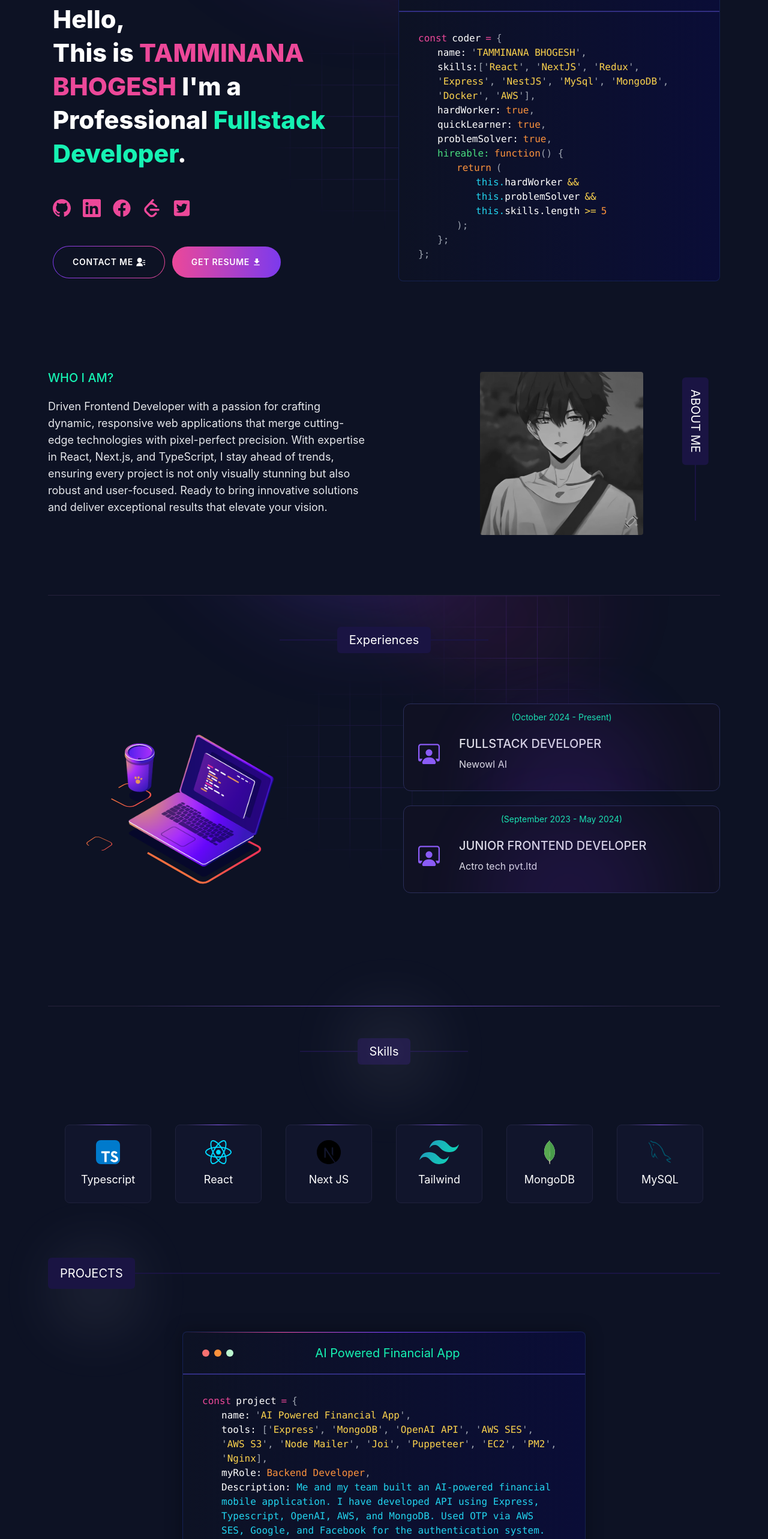
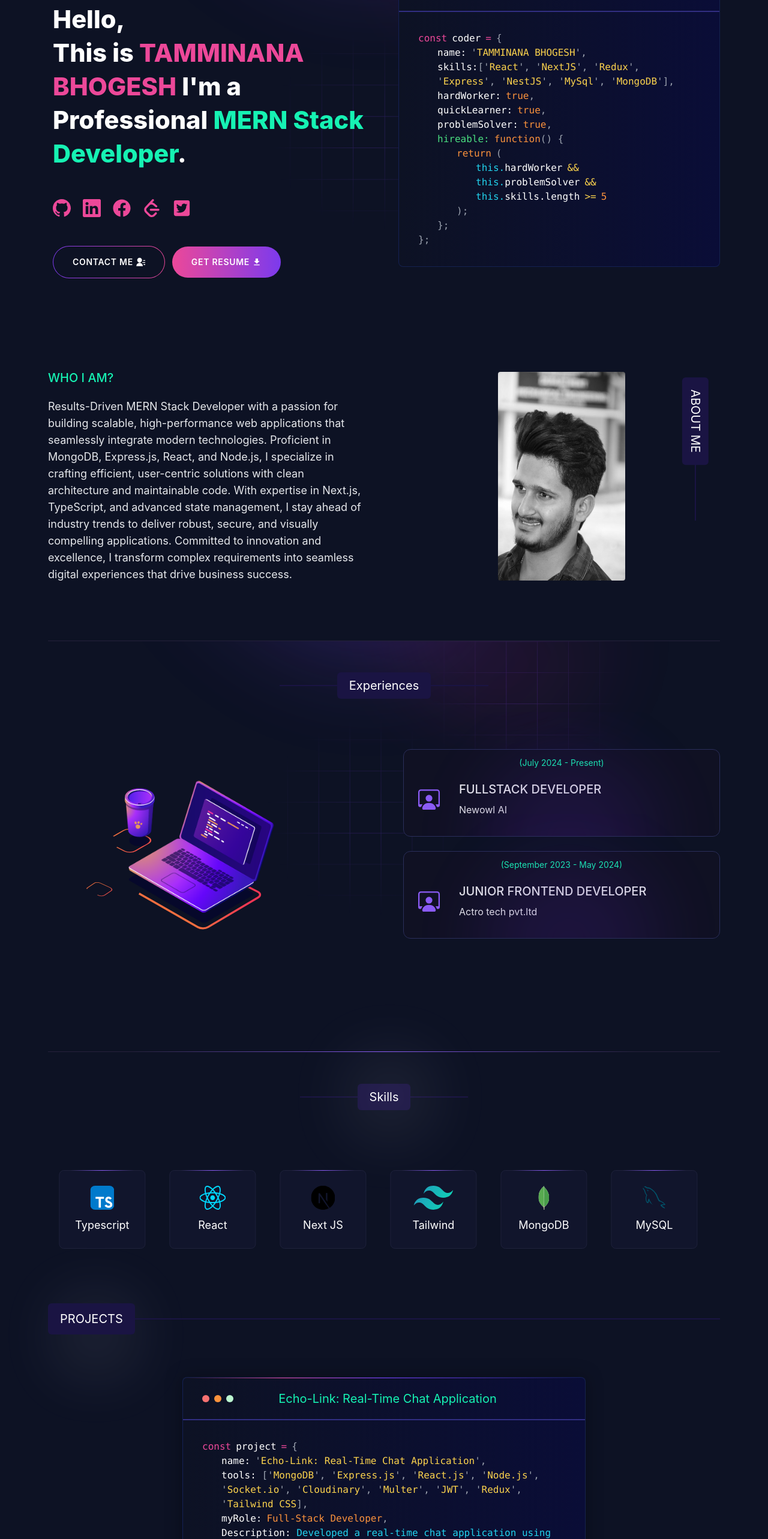
Before and after one commit to Bhogesh02/Mr_Bhogesh_Portfolio, a React (Create React App) app: page / in a window 1280 px wide. Shown: the part 160-2726 px from the top of the page at 60% size. Built offline with nearby package versions, Linux system fonts and the light colour scheme.

Commit message:
project added

```diff
--- a/src/components/About.jsx
+++ b/src/components/About.jsx
@@ -1,7 +1,7 @@
 // @flow strict
 
 import { personalData } from "../utils/data/personal-data";
-import profileImage from "../Images/profile 2.webp";
+import profileImage from "../Images/Profile3.jpg";
 
 function AboutSection() {
   return (
@@ -24,8 +24,8 @@ function AboutSection() {
         <div className="flex justify-center order-1 lg:order-2">
         <img
   src={profileImage}
-  width={280}
-  height={280}
+  width={220}
+  height={200}
   alt="bhogesh"
   className="rounded-lg transition-all duration-1000 grayscale hover:grayscale-0 hover:scale-110 cursor-pointer
   hover:border-4 hover:border-transparent hover:bg-gradient-to-r from-indigo-500 via-purple-500 to-pink-500 p-1"
--- a/src/components/ContactForm.jsx
+++ b/src/components/ContactForm.jsx
@@ -31,7 +31,7 @@ const ContactForm = () => {
         "xGud0aZOcUS2MkS0D" // Replace with your actual Public Key
       );
 
-      toast.success("Your message has been sent successfully!");
+      toast.success("Message sent! We appreciate your inquiry and will get back to you as soon as possible.");
     } catch (error) {
       console.error("EmailJS Error:", error);
       toast.error("Failed to send message. Please try again.");
--- a/src/components/Hero.jsx
+++ b/src/components/Hero.jsx
@@ -129,10 +129,9 @@ const Hero = () => {
                 <span className="text-amber-300">MySql</span>
                 <span className="text-gray-400">{"', '"}</span>
                 <span className="text-amber-300">MongoDB</span>
-                <span className="text-gray-400">{"', '"}</span>
-                <span className="text-amber-300">Docker</span>
-                <span className="text-gray-400">{"', '"}</span>
-                <span className="text-amber-300">AWS</span>
+
+
+
                 <span className="text-gray-400">{"'],"}</span>
               </div>
               <div>
--- a/src/components/Projectcard.jsx
+++ b/src/components/Projectcard.jsx
@@ -3,7 +3,6 @@
 import * as React from 'react';
 
 function ProjectCard({ project }) {
-
   return (
     <div className="from-[#0d1224] border-[#1b2c68a0] relative rounded-lg border bg-gradient-to-r to-[#0a0d37] w-full">
       <div className="flex flex-row">
@@ -36,19 +35,14 @@ function ProjectCard({ project }) {
           </div>
 
           <div className="ml-4 lg:ml-8 mr-2">
-            <span className=" text-white">tools:</span>
+            <span className="text-white">tools:</span>
             <span className="text-gray-400">{` ['`}</span>
-            {
-              project.tools.map((tag, i) => (
-                <React.Fragment key={i}>
-                  <span className="text-amber-300">{tag}</span>
-                  {
-                    project.tools.length - 1 !== i &&
-                    <span className="text-gray-400">{`', '`}</span>
-                  }
-                </React.Fragment>
-              ))
-            }
+            {project.tools.map((tag, i) => (
+              <React.Fragment key={i}>
+                <span className="text-amber-300">{tag}</span>
+                {project.tools.length - 1 !== i && <span className="text-gray-400">{`', '`}</span>}
+              </React.Fragment>
+            ))}
             <span className="text-gray-400">{"],"}</span>
           </div>
           <div>
@@ -61,11 +55,25 @@ function ProjectCard({ project }) {
             <span className="text-cyan-400">{' ' + project.description}</span>
             <span className="text-gray-400">,</span>
           </div>
+          <div className="ml-4 lg:ml-8 mr-2">
+            <span className="text-white">code:</span>
+            <a href={project.code} target="_blank" rel="noopener noreferrer" className="text-blue-400 hover:underline">
+              {' ' + project.code}
+            </a>
+            <span className="text-gray-400">,</span>
+          </div>
+          <div className="ml-4 lg:ml-8 mr-2">
+            <span className="text-white">demo:</span>
+            <a href={project.demo} target="_blank" rel="noopener noreferrer" className="text-blue-400 hover:underline">
+              {' ' + project.demo}
+            </a>
+            <span className="text-gray-400">,</span>
+          </div>
           <div><span className="text-gray-400">{`};`}</span></div>
         </code>
       </div>
     </div>
   );
-};
+}
 
 export default ProjectCard;
--- a/src/utils/data/experience.js
+++ b/src/utils/data/experience.js
@@ -3,7 +3,7 @@ export const experiences = [
     id: 1,
     title: 'Fullstack Developer',
     company: "Newowl AI",
-    duration: "(October 2024 - Present)"
+    duration: "(July 2024 - Present)"
   },
   {
     id: 2,
--- a/src/utils/data/personal-data.js
+++ b/src/utils/data/personal-data.js
@@ -1,10 +1,10 @@
 export const personalData = {
   name: "TAMMINANA BHOGESH",
   profile: './profile.webp',
-  designation: "Fullstack Developer",
-  description: "Driven Frontend Developer with a passion for crafting dynamic, responsive web applications that merge cutting-edge technologies with pixel-perfect precision. With expertise in React, Next.js, and TypeScript, I stay ahead of trends, ensuring every project is not only visually stunning but also robust and user-focused. Ready to bring innovative solutions and deliver exceptional results that elevate your vision.",
+  designation: "MERN Stack Developer",
+  description: "Results-Driven MERN Stack Developer with a passion for building scalable, high-performance web applications that seamlessly integrate modern technologies. Proficient in MongoDB, Express.js, React, and Node.js, I specialize in crafting efficient, user-centric solutions with clean architecture and maintainable code. With expertise in Next.js, TypeScript, and advanced state management, I stay ahead of industry trends to deliver robust, secure, and visually compelling applications. Committed to innovation and excellence, I transform complex requirements into seamless digital experiences that drive business success.",
   email: 'tamminanabhogesh@gmail.com',
-  phone: '9704635156',
+  phone: '+91 9704635156',
   address: 'Hyderabadh ',
   github: 'https://github.com/Bhogesh02',
   facebook: 'https://www.facebook.com/Tamminana.Prudhive',
@@ -13,5 +13,5 @@ export const personalData = {
   stackOverflow: 'https://stackoverflow.com/',
   leetcode: "https://leetcode.com/",
   devUsername: "Bhogesh02",
-  resume: "https://drive.google.com/file/d/1KCsFYZ86X-zBI47MVo9PIGMJVfU6HP6j/view?usp=sharing"
+  resume: "https://drive.google.com/file/d/1owGcIWAZBKcpMZKaPcsZz8era9gnAqv4/view?usp=sharing"
 }
--- a/src/utils/data/projects-data.js
+++ b/src/utils/data/projects-data.js
@@ -1,47 +1,69 @@
-import ayla from '../../Images/ayla.jpg';
-import crefin from '../../Images/crefin.jpg';
-import realEstate from '../../Images/real-estate.jpg';
-import travel from '../../Images/travel.jpg';
+import ayla from "../../Images/ayla.jpg";
+import crefin from "../../Images/crefin.jpg";
+import realEstate from "../../Images/real-estate.jpg";
+import travel from "../../Images/travel.jpg";
 
 export const projectsData = [
   {
     id: 1,
-        name: 'AI Powered Financial App',
-        description: "Me and my team built an AI-powered financial mobile application. I have developed API using Express, Typescript, OpenAI, AWS, and MongoDB. Used OTP via AWS SES, Google, and Facebook for the authentication system. Built AI assistants using OpenAI's latest model and trained using our dataset. Voice messages are converted to text using AWS Transcribe. The app fetches data from Google Sheets and generates a PDF term sheet, sent via AWS SES.",
-        tools: ['Express', 'MongoDB', 'OpenAI API', 'AWS SES', 'AWS S3', 'Node Mailer', 'Joi', 'Puppeteer', 'EC2', 'PM2', 'Nginx'],
-        role: 'Backend Developer',
-        code: '',
-        demo: '',
+    name: "Echo-Link: Real-Time Chat Application",
+    description:
+      "Developed a real-time chat application using the MERN stack, enabling users to securely sign up, log in, and engage in one-on-one conversations. Integrated WebSocket (Socket.io) for instant messaging, ensuring a seamless and responsive chat experience. Implemented media sharing features, allowing users to send images and videos. Used JWT authentication for secure access and Cloudinary for efficient media storage. Designed an intuitive UI with React and Tailwind CSS to enhance user experience.",
+    tools: [
+      "MongoDB",
+      "Express.js",
+      "React.js",
+      "Node.js",
+      "Socket.io",
+      "Cloudinary",
+      "Multer",
+      "JWT",
+      "Redux",
+      "Tailwind CSS",
+    ],
+    role: "Full-Stack Developer",
+    code: "",
+    demo: "",
     image: crefin,
   },
   {
     id: 2,
-        name: 'Travel Agency App',
-        description: 'I have designed and developed a full-stack web app for 2Expedition, a travel agency in Armenia. I created the UI using NextJS, Typescript, MUI, TailwindCSS, Google Maps, Sun-Editor, and React Slick. The app supports multiple languages and currencies. I developed the API using NestJS, Typescript, MySQL, TypeORM, AWS, and Nodemailer. I deployed the front-end app to AWS Amplify and the back-end app to AWS EC2.',
-        tools: ['NextJS', 'Tailwind CSS', "Google Maps", "NestJS", "TypeScript", "MySQL", "AWS S3", "Sun-Editor", "Gmail Passkey"],
-        role: 'Full Stack Developer',
-        code: '',
-        demo: '',
+    name: "Quick Kare: Online Doctor Consultation",
+    description:
+      "Built a seamless online doctor consultation platform using React and Firebase, featuring three user portals: Admin, Doctor, and Patient. The Admin verifies and approves doctors before they can consult patients. Patients can register, book appointments, and consult doctors via real-time video calls. Doctors manage appointments, conduct video consultations, and provide prescriptions. Implemented Firebase Authentication for secure login, Firestore for real-time data storage, and WebRTC for smooth video communication. Designed a responsive and intuitive UI using Tailwind CSS to ensure an excellent user experience.",
+    tools: ["React.js", "Firebase", "Firestore", "WebRTC", "Tailwind CSS"],
+    role: "Frontend Developer",
+    code: "",
+    demo: "",
     image: travel,
   },
   {
     id: 3,
-        name: 'AI Powered Real Estate',
-        description: 'My team built an AI-based real estate app using Replicate API and OpenAI. We used Express, Typescript, OpenAI, Replicate, Stripe, and Mongoose to develop the API. We utilized NextJS, Formik, TailwindCSS, and other npm libraries for the UI. We have trained multiple AI assistants using the latest GPT model and integrated Replicate API for image processing. We added role-based auth, subscription plans, Cron job scheduling, and payment integration with Stripe.',
-        tools: ['React', 'Bootstrap', 'SCSS', 'Stripe', 'Express', 'TypeScript', 'MongoDB', 'Azure Blob', 'OpenAI API', 'Replicate AI', 'Cronjob', 'JWT'],
-        code: '',
-        role: 'Full Stack Developer',
-        demo: '',
+    name: "MockUp: AI-Powered Interview System",
+    description:
+      "Developed an advanced AI-powered mock interview platform designed to help candidates prepare for real-world job interviews. The system conducts automated mock interviews using Gemini AI, analyzing responses in real time and providing personalized feedback. Integrated Firebase Authentication for secure user login, Firestore for real-time storage of responses and evaluations, and WebRTC for video-based interviews. Gemini AI processes user answers, evaluates communication skills, technical accuracy, and confidence levels, and generates insightful feedback. Designed an intuitive and responsive UI with React.js and Tailwind CSS, ensuring a seamless user experience for candidates looking to enhance their interview performance.",
+    tools: [
+      "React.js",
+    "Firebase",
+    "Firestore",
+    "Gemini AI",
+    "WebRTC",
+    "Tailwind CSS",
+    ],
+    code: "",
+    role: "Frontend Developer",
+    demo: "",
     image: realEstate,
   },
   {
     id: 4,
-        name: 'Newsroom Management',
-        description: "My team and I developed a newspaper management dashboard application called Newsroom Management. As a front-end developer, I worked on creating the dashboard using NextJS, Material UI, Redux, Calendar, and other necessary npm libraries. We used React Redux to manage the application's state and React-hook-form and Sun Editor to handle forms.",
-        tools: ['NextJS', 'Material UI', 'Redux', 'Sun Editor', "Calendar"],
-        code: '',
-        demo: '',
+    name: "Newsroom Management",
+    description:
+      "My team and I developed a newspaper management dashboard application called Newsroom Management. As a front-end developer, I worked on creating the dashboard using NextJS, Material UI, Redux, Calendar, and other necessary npm libraries. We used React Redux to manage the application's state and React-hook-form and Sun Editor to handle forms.",
+    tools: ["NextJS", "Material UI", "Redux", "Sun Editor", "Calendar"],
+    code: "",
+    demo: "",
     image: ayla,
-        role: 'Full Stack Developer',
-    }
+    role: "Full Stack Developer",
+  },
 ];
```
Also changed, not shown: src/Images/Profile3.jpg (added). Lines whose indentation alone changed are shown as unchanged.
